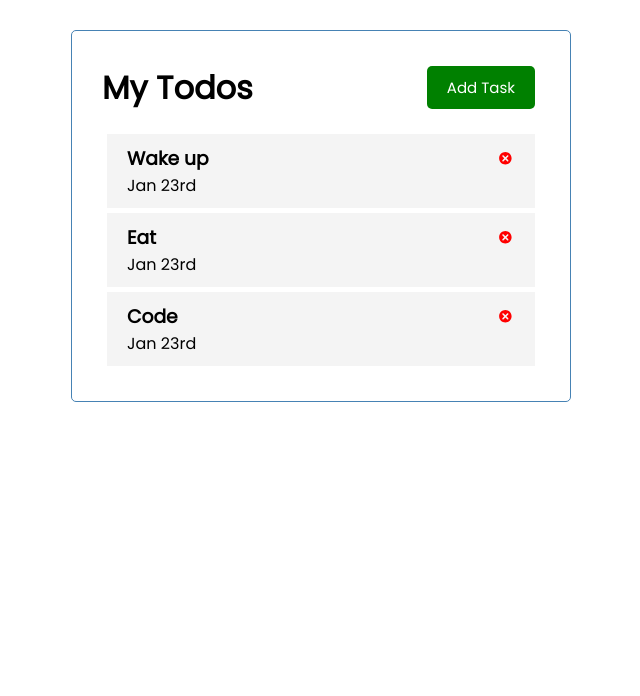
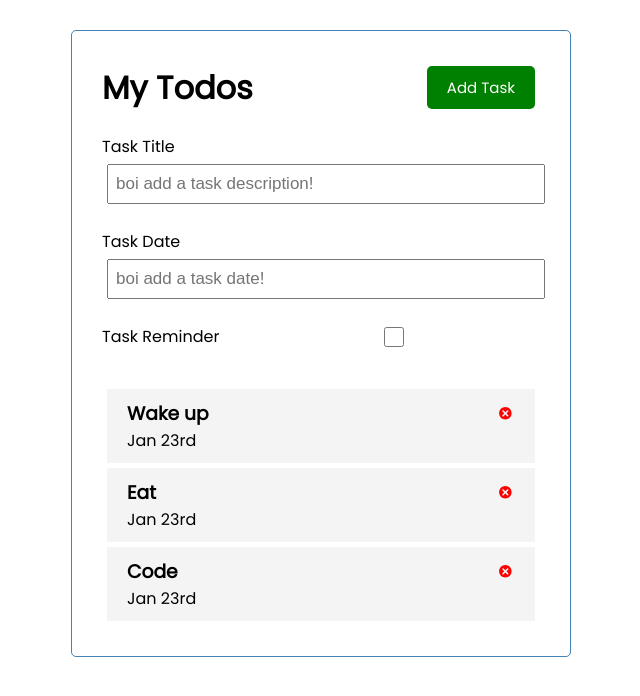
Before and after one commit to YugenFox/react-my-todos-app, a React (Create React App) app: page / in a window 1280 px wide. Shown: the top 696 px of the page, without its empty margins (319-959 px from the left). Built offline with nearby package versions, Linux system fonts and the light colour scheme.

Commit message:
AddTasks form layout made
Need to add functional capability

```diff
--- a/src/App.js
+++ b/src/App.js
@@ -1,48 +1,49 @@
-import { useState } from 'react';
-import './index.css'
-import Header from './components/Header'
-import Tasks from './components/Tasks';
-
+import { useState } from "react";
+import "./index.css";
+import Header from "./components/Header";
+import AddTasks from "./components/AddTasks";
+import Tasks from "./components/Tasks";
 
 function App() {
   //states
-  const [tasks,setTasks] = useState([
+  const [tasks, setTasks] = useState([
     {
       id: 1,
-      title: 'Wake up',
-      date: 'Jan 23rd',
+      title: "Wake up",
+      date: "Jan 23rd",
       reminder: true,
     },
     {
       id: 2,
-      title: 'Eat',
-      date: 'Jan 23rd',
+      title: "Eat",
+      date: "Jan 23rd",
       reminder: true,
     },
     {
       id: 3,
-      title: 'Code',
-      date: 'Jan 23rd',
+      title: "Code",
+      date: "Jan 23rd",
       reminder: false,
     },
-  ])
+  ]);
 
   //Add Task
 
   //Delete Task
-  const deleteTask = (id) =>{
+  const deleteTask = (id) => {
     // console.log("delete task", id)
-    setTasks(tasks.filter(task => task.id !== id))
-  }
-
+    setTasks(tasks.filter((task) => task.id !== id));
+  };
 
   return (
     <div className="container">
-    <Header />
-    <Tasks
-    tasks={tasks}
-    deleteTask={deleteTask}
-    />
+      <Header />
+      <AddTasks />
+      {tasks <= 0 ? (
+        <p style={{color: 'steelblue'}}>No more tasks left, maybe add some!</p>
+      ) : (
+        <Tasks tasks={tasks} deleteTask={deleteTask} />
+      )}
     </div>
   );
 }
--- /dev/null
+++ b/src/components/AddTasks.js
@@ -0,0 +1,19 @@
+const AddTasks = () => {
+  return (
+    <form className="add-form">
+      <div className="form-control">
+        <label>Task Title</label>
+        <input type="text" placeholder="boi add a task description!" />
+      </div>
+      <div className="form-control">
+        <label>Task Date</label>
+        <input type="text" placeholder="boi add a task date!" />
+      </div>
+      <div className="form-control-check">
+        <label>Task Reminder</label>
+        <input type="checkbox" placeholder="boi add a task description!" />
+      </div>
+    </form>
+  );
+};
+export default AddTasks;
```
